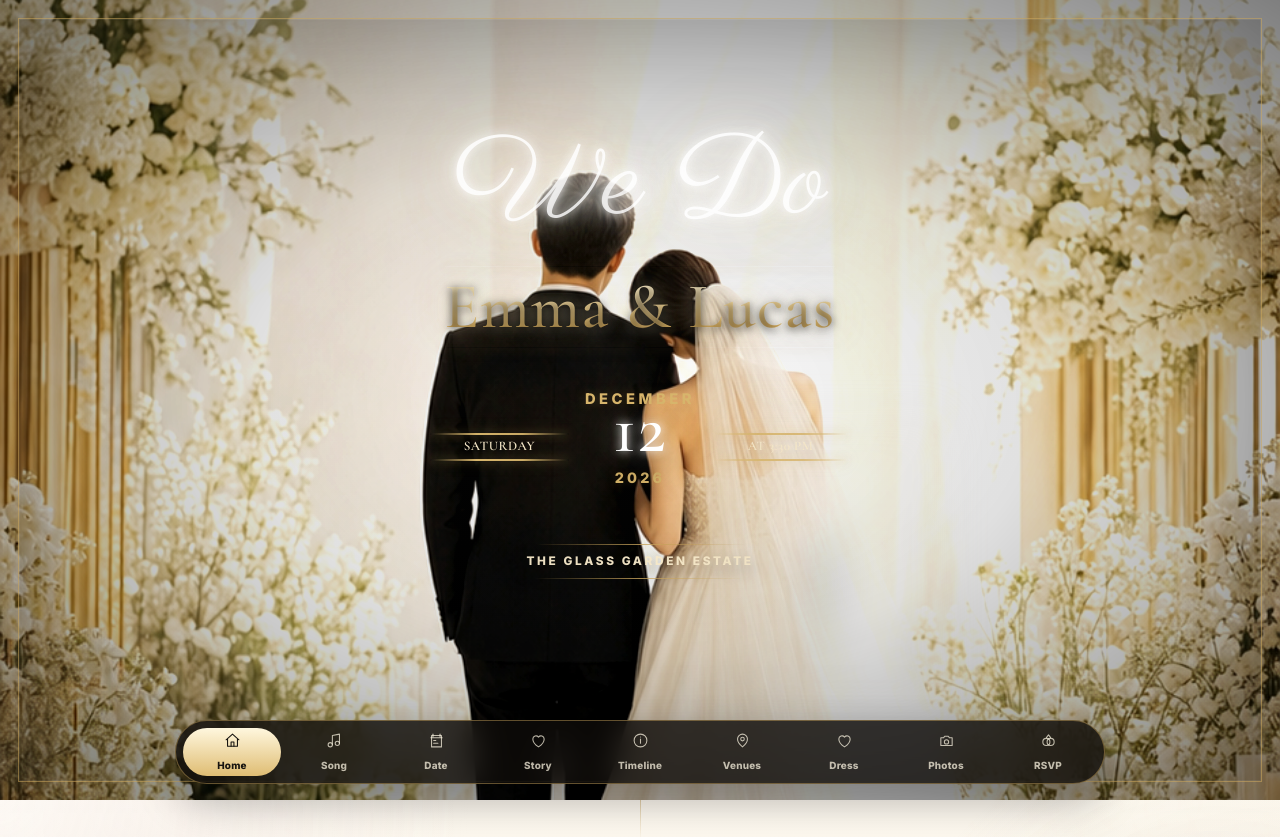
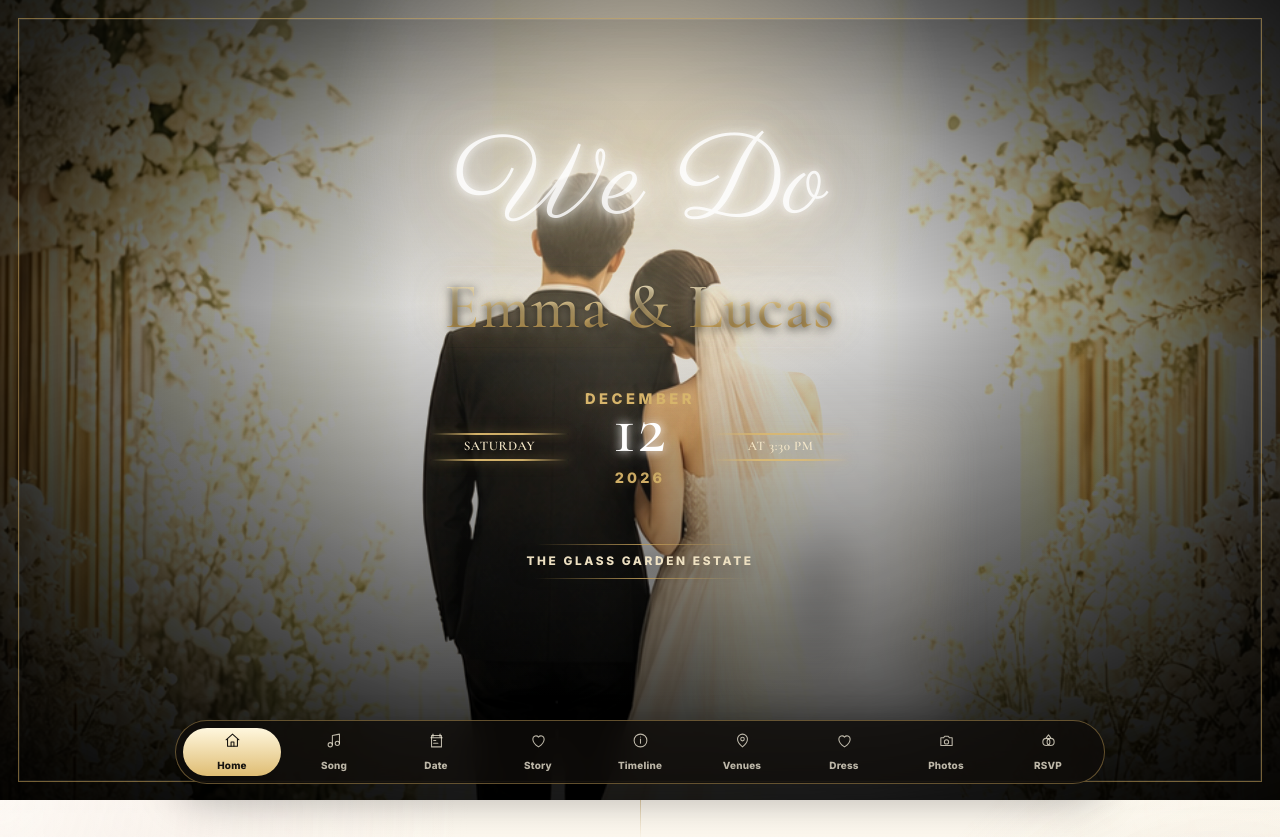
Before and after one commit to Nobel009/wedding-website-v2, a React (Vite) app: page / in a window 1280 px wide. Shown: the top 837 px of the page. Built offline with nearby package versions, Linux system fonts and the light colour scheme.

Commit message:
Added New Template Design for Wedding Website 2

```diff
--- a/src/styles/wedding.css
+++ b/src/styles/wedding.css
@@ -261,28 +261,17 @@ textarea:focus-visible {
   height: 100%;
   object-fit: cover;
   object-position: center;
-  filter:
-    brightness(1.05)
-    contrast(1.08)
-    saturate(1.02);
-  /* filter: brightness(1.16) contrast(1.03) saturate(1.02); */
+  filter: brightness(1.16) contrast(1.03) saturate(1.02);
   animation: heroScale 1200ms ease both;
 }
 
 .hero-overlay {
   z-index: -2;
   background:
-    radial-gradient(
-      ellipse at center 50%,
-      rgba(255, 250, 235, 0.015) 0%,
-      rgba(0, 0, 0, 0.12) 44%,
-      rgba(0, 0, 0, 0.50) 100%
-    );
-  /* background:
     radial-gradient(ellipse at center 16%, rgba(255, 232, 184, 0.46), transparent 34%),
     radial-gradient(ellipse at center 50%, rgba(255, 245, 220, 0.08), rgba(0, 0, 0, 0.18) 54%, rgba(0, 0, 0, 0.68) 100%),
     linear-gradient(180deg, rgba(0, 0, 0, 0.30), rgba(0, 0, 0, 0.06) 38%, rgba(0, 0, 0, 0.82)),
-    linear-gradient(90deg, rgba(0, 0, 0, 0.54), transparent 32%, transparent 68%, rgba(0, 0, 0, 0.54)); */
+    linear-gradient(90deg, rgba(0, 0, 0, 0.54), transparent 32%, transparent 68%, rgba(0, 0, 0, 0.54));
 }
 
 .hero-floral {
```
